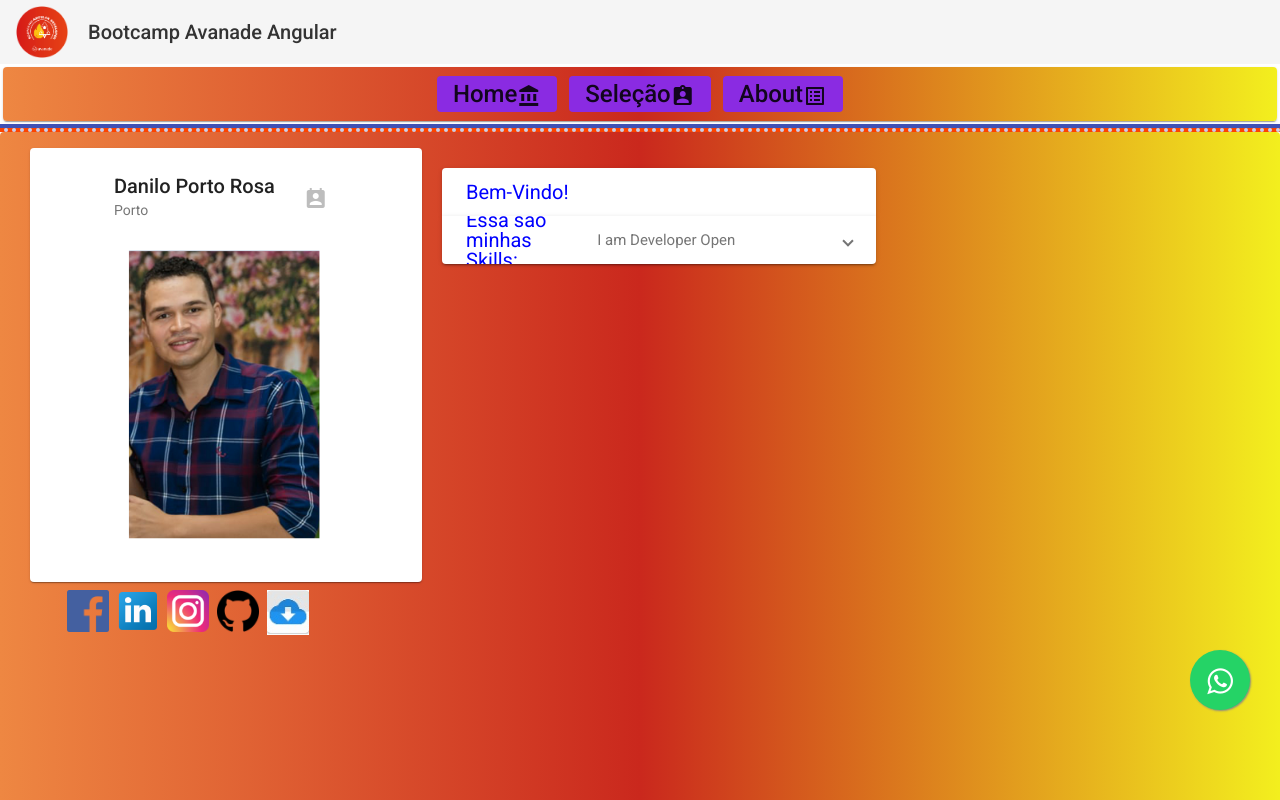
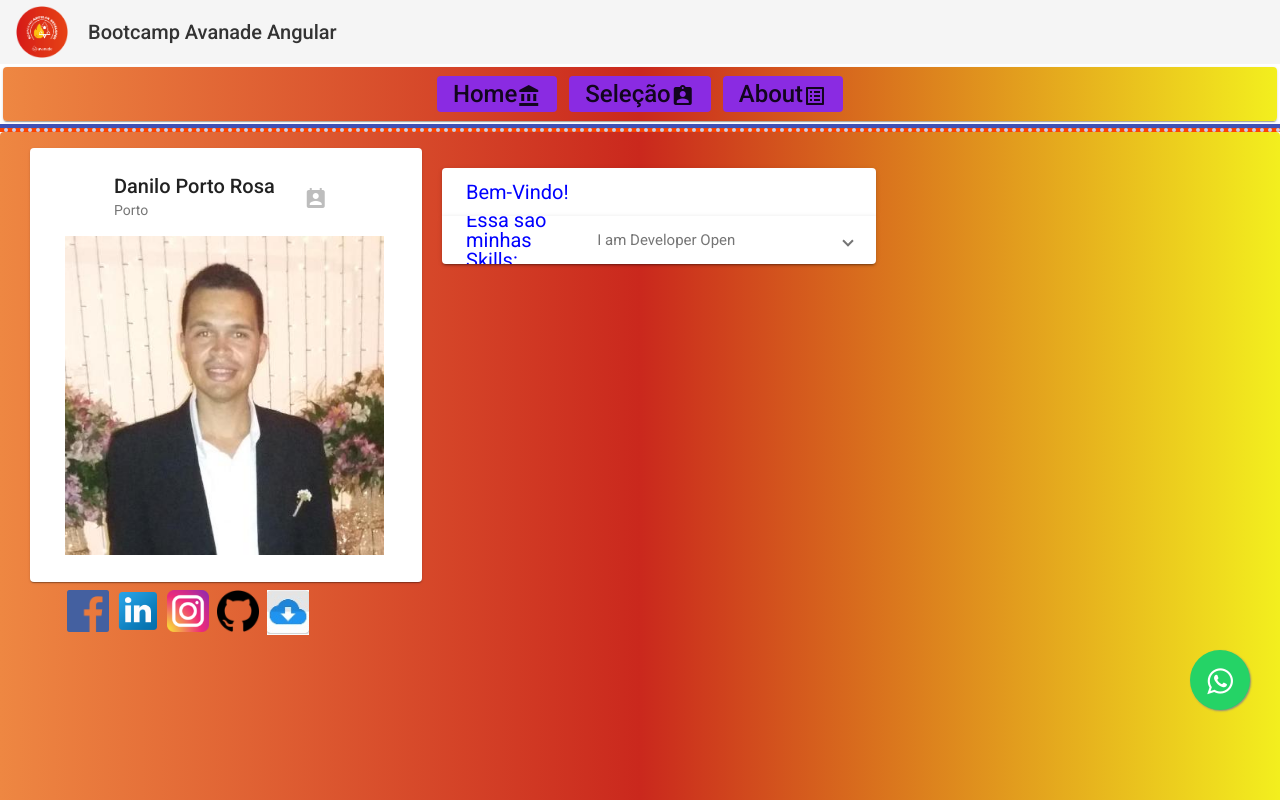
Before and after one commit to DaniloPorto30/-Digital-inovation-one, an Angular app in the folder primeiraapp/: page /about in a window 1280 px wide. Shown: the top 800 px of the page. Built offline with nearby package versions, Linux system fonts and the light colour scheme.

Commit message:
Conclusão Projeto Avanade

```diff
--- a/primeiraapp/src/app/Frontend/template/about/about.component.ts
+++ b/primeiraapp/src/app/Frontend/template/about/about.component.ts
@@ -5,7 +5,7 @@ import { Component, OnInit } from '@angular/core';
   styleUrls: ['./about.component.css'],
 })
 export class AboutComponent implements OnInit {
-  mySource: string = 'assets/img/porto1.jpg';
+  mySource: string = 'assets/img/porto.jpg';
 
   panelOpenState = false;
   constructor() {}
```
Also changed, not shown: primeiraapp/src/assets/img/porto.jpg (added), primeiraapp/src/assets/img/porto1.jpg (deleted).
